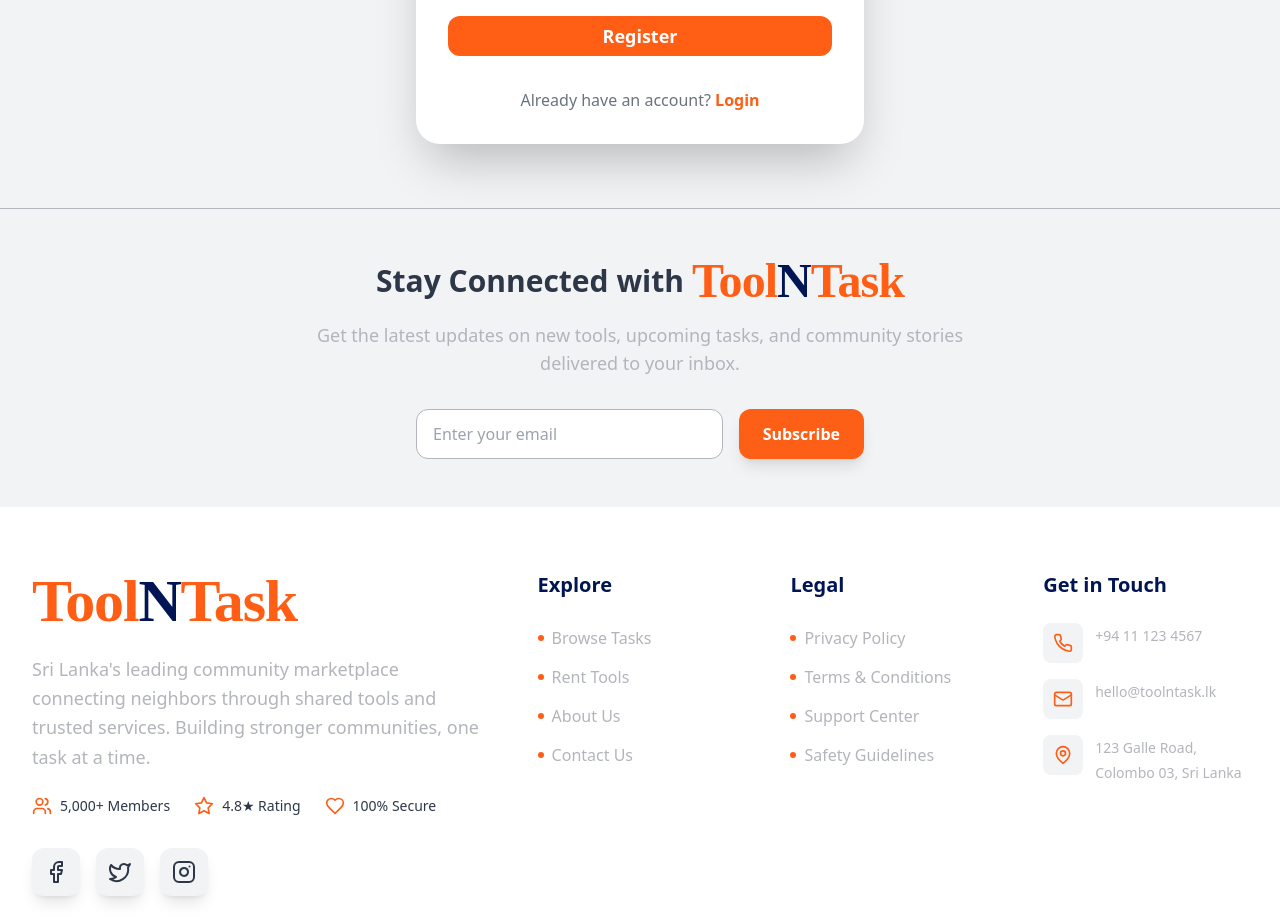
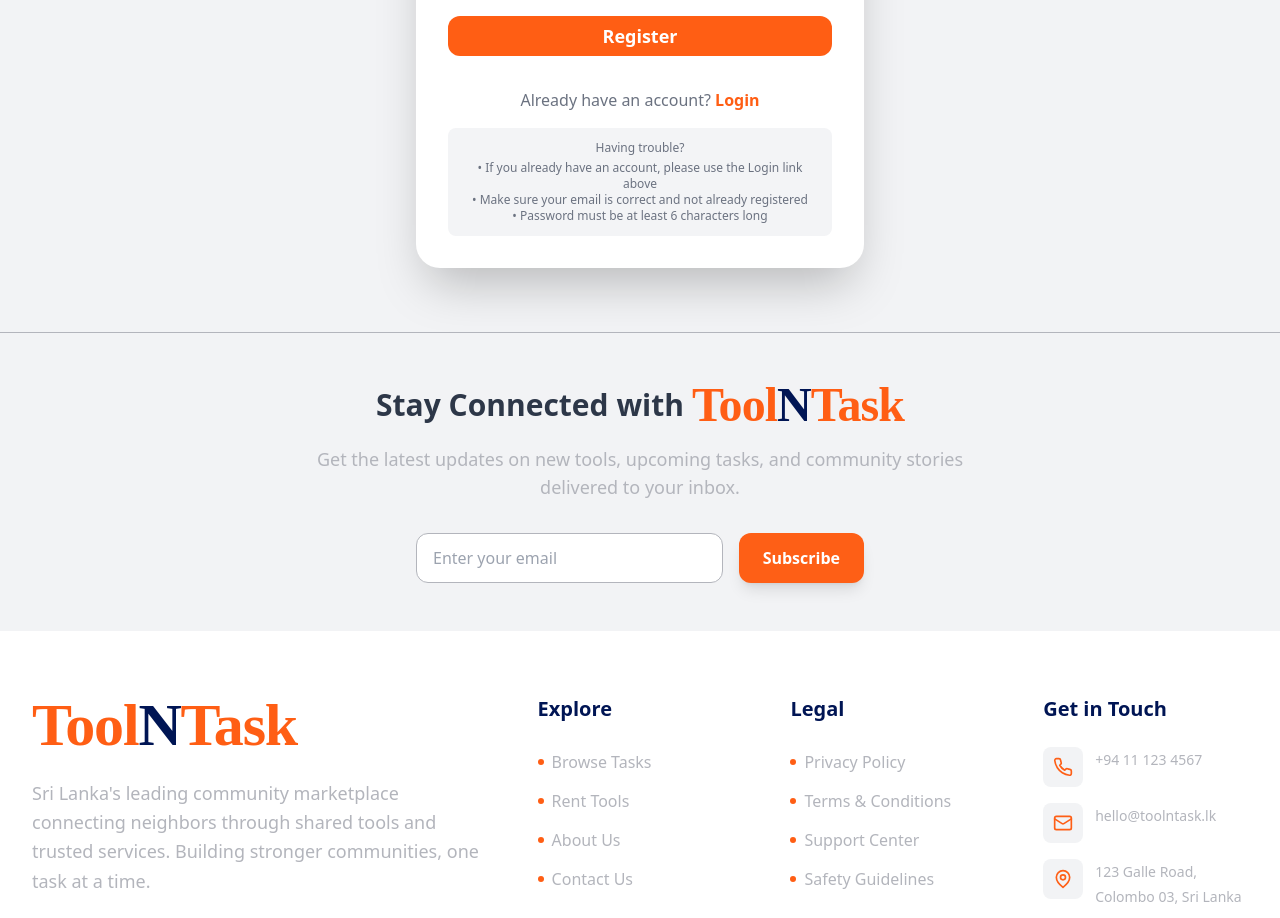
Before and after one commit to SeneshFitzroy/ToolnTask, a Next.js app: page /SignUp in a window 1280 px wide. Shown: the part 840-1758 px from the top of the page. Built offline with nearby package versions, Linux system fonts and the light colour scheme; no server answers; the database is empty; a web font is replaced by a local one.

Commit message:
feat: Enhanced pages/SignUp.tsx,  - Detailed changes: diff --git a/pages/SignUp.tsx b/pages/SignUp.tsx i... at 01:58 PM +0530, July 03, 2025

```diff
--- a/pages/SignUp.tsx
+++ b/pages/SignUp.tsx
@@ -58,22 +58,34 @@ export default function SignUp() {
       return;
     }
 
+    // Password validation
+    if (formData.password.length < 6) {
+      setError('Password must be at least 6 characters long');
+      setLoading(false);
+      return;
+    }
+
     if (formData.password !== formData.confirmPassword) {
       setError('Passwords do not match');
       setLoading(false);
       return;
     }
 
-    if (formData.password.length < 6) {
-      setError('Password must be at least 6 characters long');
+    // Name validation
+    if (formData.firstName.trim().length < 2 || formData.lastName.trim().length < 2) {
+      setError('First and last names must be at least 2 characters long');
       setLoading(false);
       return;
     }
 
     try {
+      console.log('Attempting to create user with email:', formData.email.trim());
+
       // Create user with Firebase Auth
       const userCredential = await createUserWithEmailAndPassword(auth, formData.email.trim(), formData.password);
       const user = userCredential.user;
+
+      console.log('User created successfully:', user.uid);
 
       // Update display name
       await updateProfile(user, {
@@ -93,7 +105,7 @@ export default function SignUp() {
         role: 'user'
       });
 
-      console.log('User created and data saved to Firestore:', user.uid);
+      console.log('User data saved to Firestore successfully');
 
       // Redirect to sign in page after successful registration
       router.push('/SignIn?message=registration-success');
@@ -167,6 +179,13 @@ export default function SignUp() {
                     <span className="text-lg">⚠️</span>
                     <span>{error}</span>
                   </div>
+                  {error.includes('email is already registered') && (
+                    <div className="mt-2 text-xs">
+                      <Link href="/SignIn" className="underline font-semibold hover:text-red-800">
+                        Click here to sign in instead
+                      </Link>
+                    </div>
+                  )}
                 </div>
               )}
 
@@ -318,6 +337,13 @@ export default function SignUp() {
                   Login
                 </Link>
               </p>
+
+              <div className="mt-4 p-3 rounded-lg text-xs" style={{ backgroundColor: theme === 'dark' ? '#374151' : '#F3F4F6', color: theme === 'dark' ? '#D1D5DB' : '#6B7280' }}>
+                <p className="font-medium mb-1">Having trouble?</p>
+                <p>• If you already have an account, please use the Login link above</p>
+                <p>• Make sure your email is correct and not already registered</p>
+                <p>• Password must be at least 6 characters long</p>
+              </div>
             </div>
           </div>
         </div>
```
